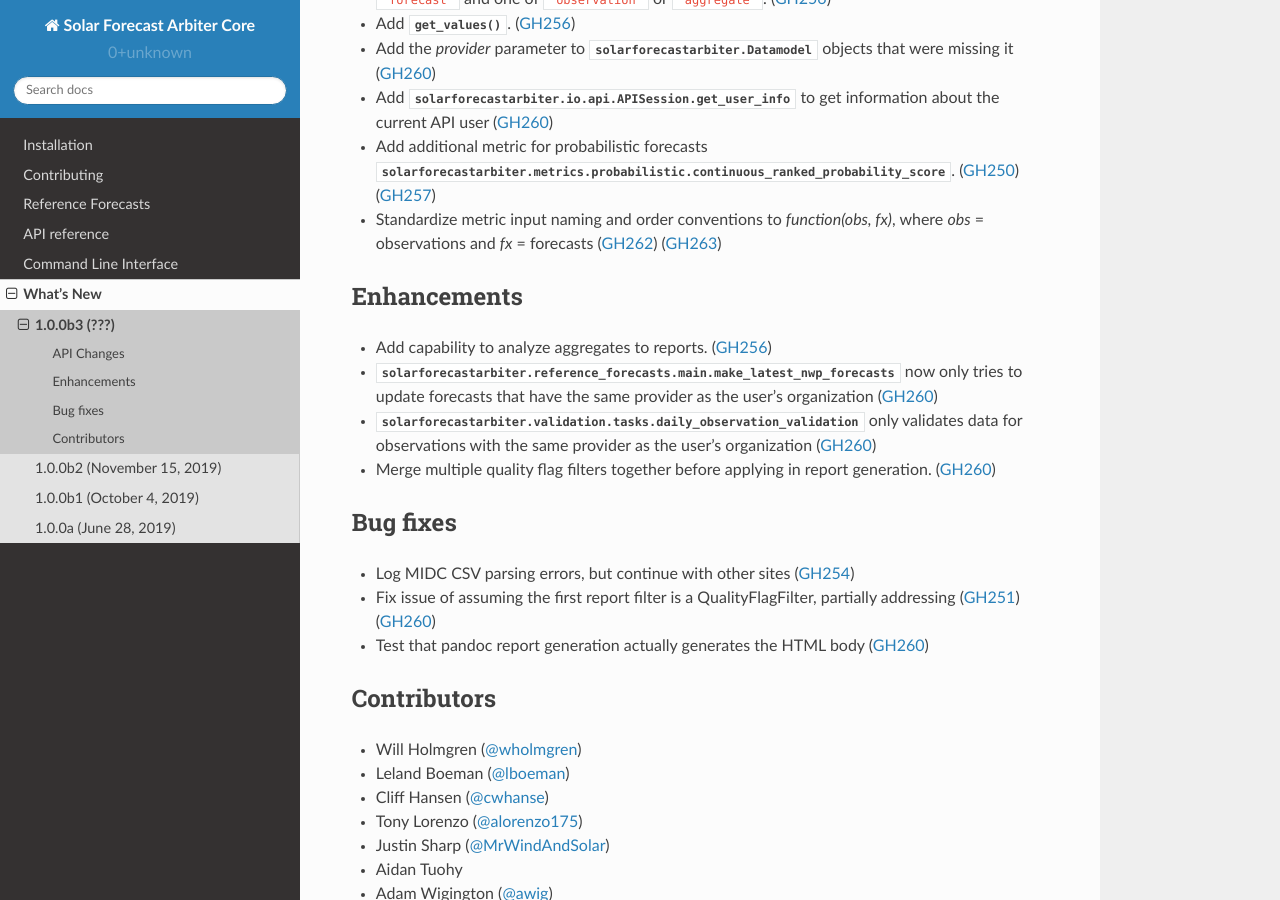
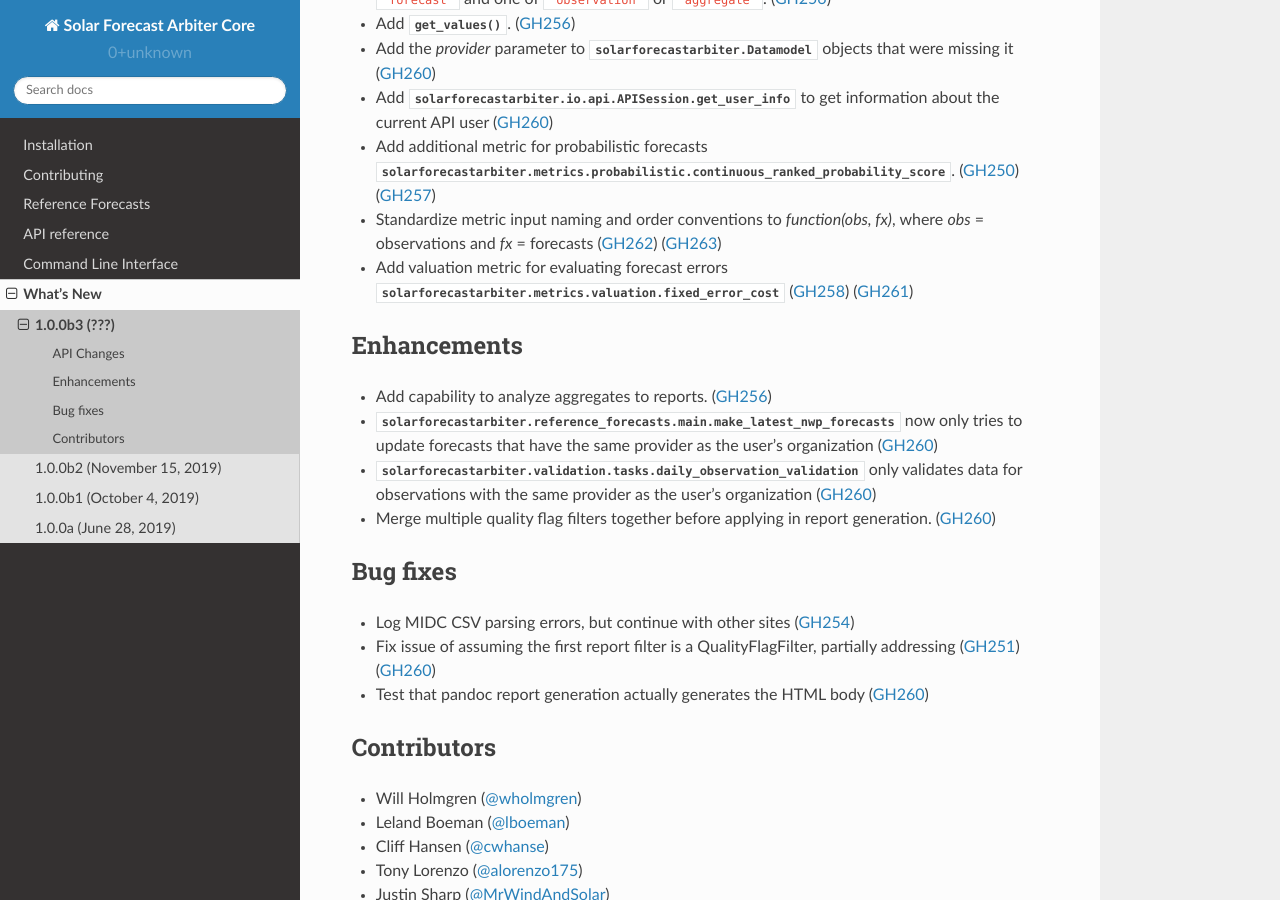
Before and after one commit to SolarArbiter/solarforecastarbiter-core, a Sphinx documentation site: the page built from docs/source/whatsnew/1.0.0b3.rst, in a window 1280 px wide and 900 px high, scrolled down 302 px. Built offline with Sphinx 7.4.7 and the Read the Docs theme 2.0.0, drawn with Linux system fonts in a browser that asks for light colours.

Commit message:
docs/whatsnews: add mention of valuation metric

```diff
--- a/docs/source/whatsnew/1.0.0b3.rst
+++ b/docs/source/whatsnew/1.0.0b3.rst
@@ -22,6 +22,8 @@ API Changes
   :py:mod:`solarforecastarbiter.metrics.probabilistic.continuous_ranked_probability_score`. (:issue:`250`) (:pull:`257`)
 * Standardize metric input naming and order conventions to `function(obs, fx)`,
   where `obs` = observations and `fx` = forecasts (:issue:`262`) (:pull:`263`)
+* Add valuation metric for evaluating forecast errors
+  :py:mod:`solarforecastarbiter.metrics.valuation.fixed_error_cost` (:issue:`258`) (:pull:`261`)
 
 Enhancements
 ~~~~~~~~~~~~
```
